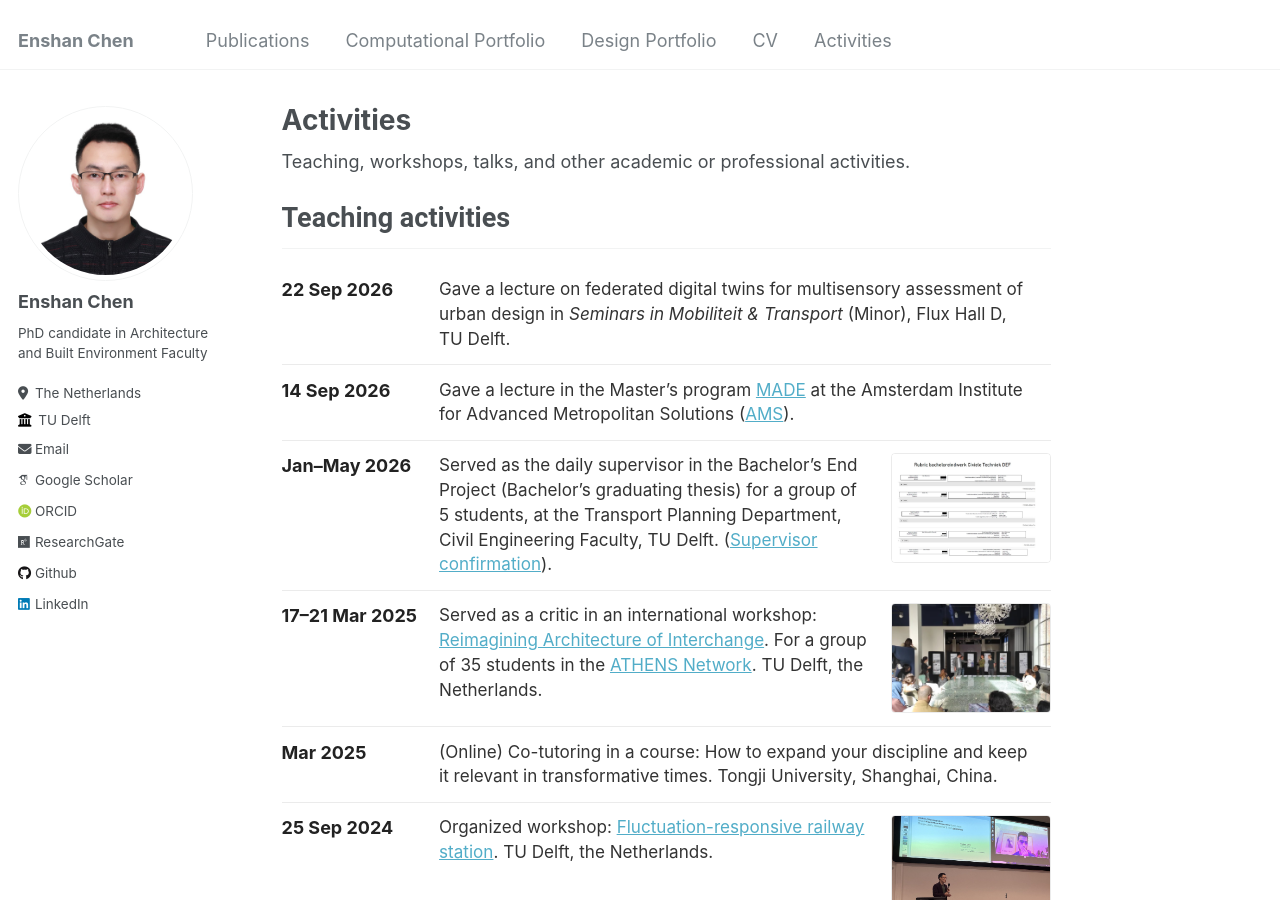
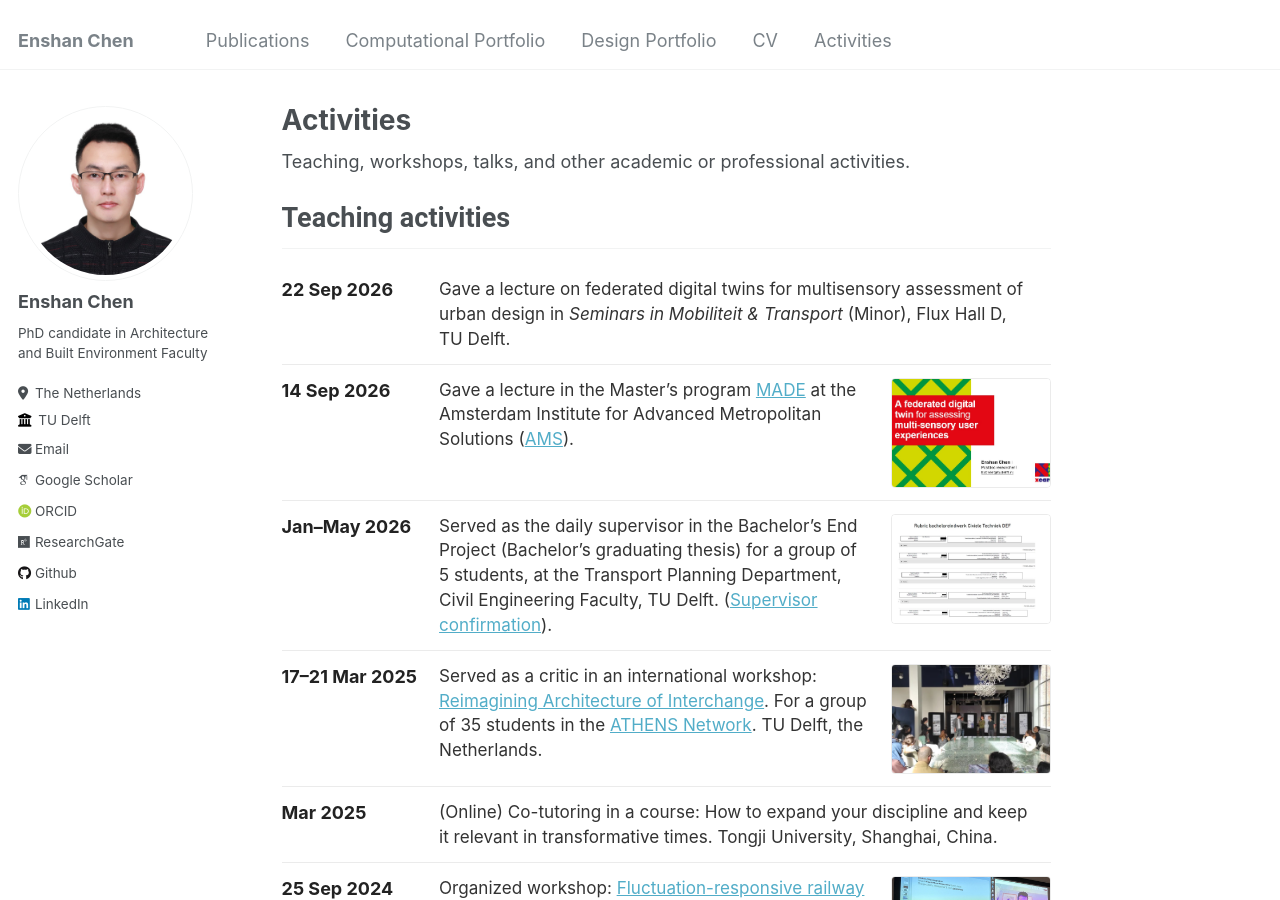
Before and after one commit to 1309928130/1309928130.github.io, a Jekyll site: the page built from _pages/activities.md, in a window 1280 px wide and 900 px high. Built offline with Jekyll 4.4.1, drawn with Linux system fonts in a browser that asks for light colours; some web fonts are replaced.

Commit message:
Add slide thumbnail for MADE AMS lecture.
Co-authored-by: Cursor <cursoragent@cursor.com>

```diff
--- a/_data/activities.yml
+++ b/_data/activities.yml
@@ -16,6 +16,7 @@ sections:
           [MADE](https://www.ams-institute.org/education/msc-metropolitan-analysis-design-and-engineering/)
           at the Amsterdam Institute for Advanced Metropolitan Solutions
           ([AMS](https://www.ams-institute.org/)).
+        image: "/images/activities/made-ams-lecture-2026.jpg"
 
       - date: "Jan–May 2026"
         description: >-
```
Also changed, not shown: images/activities/made-ams-lecture-2026.jpg (added).
